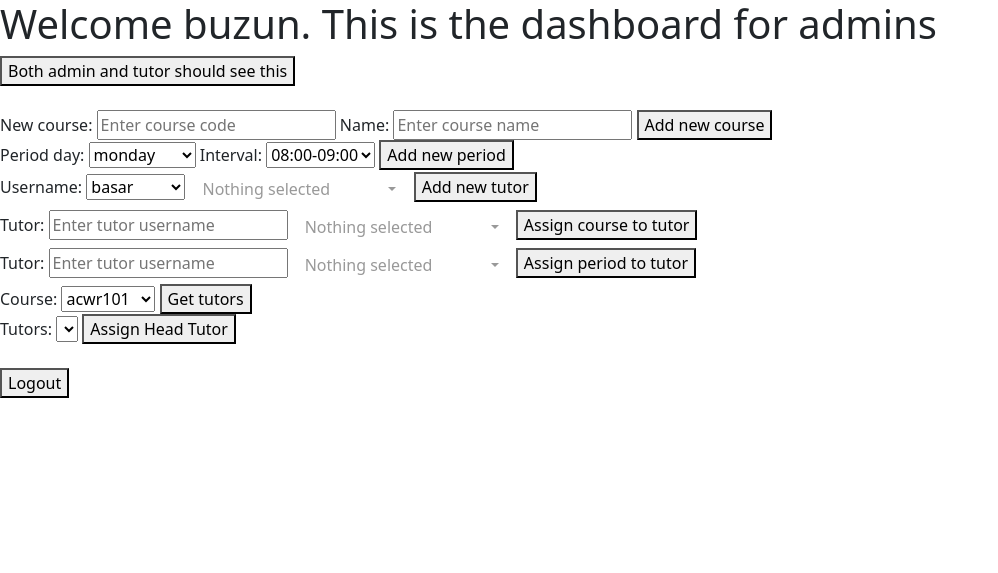
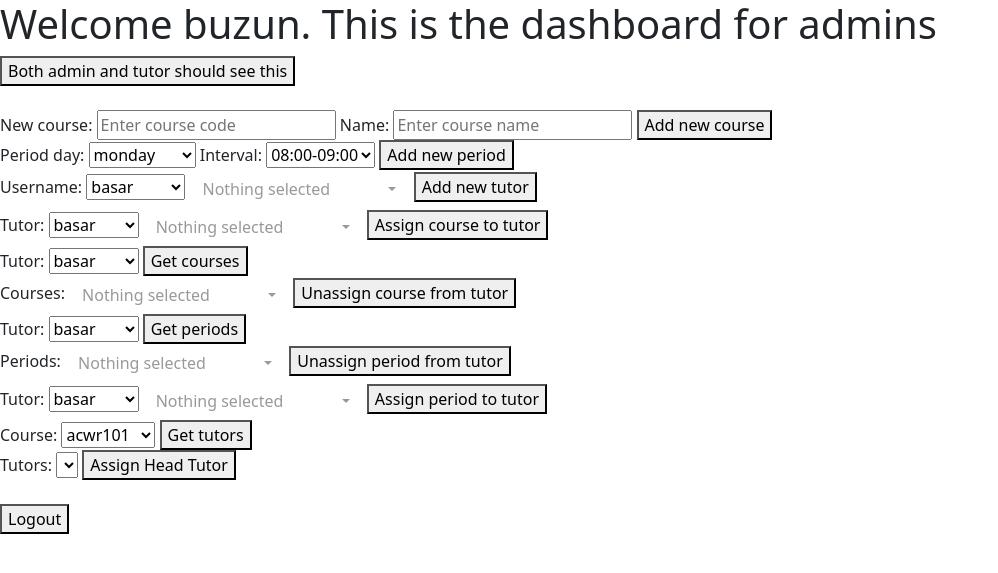
Before and after one commit to vakin18/Comp306_project, a Flask app: page /dashboard in a window 1280 px wide. Shown: the top 573 px of the page, without its empty margins (0-998 px from the left). Run offline with Flask 3, Linux system fonts and the light colour scheme; a user stored in the database is signed in; data comes from the database, SQL or seed files in the repository; both versions use the stored data as it was after the commit; lists and menus that the app fills with data are empty; parts of the project's set-up code (start-up, migrations or seed data) failed here and were passed over; some libraries are stand-ins or nearby versions.

Commit message:
Implement unassing course and period

```diff
--- a/app.py
+++ b/app.py
@@ -81,7 +81,7 @@
 
 @app.route('/assign-course', methods=['POST'])
 def assignCourse():
-    username = request.form.get('tutor')
+    username = request.form.get('all_tutors')
     courses = request.form.getlist('course_selection')
 
     for course in courses:
@@ -92,7 +92,7 @@
 
 @app.route('/addTutorPeriod', methods=['POST'])
 def addTutorPeriod():
-    tutor_username = request.form.get('tutor')
+    tutor_username = request.form.get('all_tutors')
     period_strings = request.form.getlist('period_selection')
 
 
@@ -102,6 +102,60 @@
         TPS.createTutorPeriod(tutor_username, day, interval)
 
     return redirect(url_for("dashboard"))
+
+
+
+@app.route('/select-tutor', methods=['GET'])
+def selectTutor():
+    selected_tutor = request.args.get("all_tutors")
+
+    periods = PS.getAllPeriods()
+    period_strings = PS.periodToString(periods)
+    all_courses = CS.getAllCourses()
+    all_tutors = TS.getAllTutors()
+    assigned_courses = CTS.getCoursesByTutor(selected_tutor)
+
+    return render_template('dashboard.html', username=session.get("username"), role='admin', periods=period_strings,
+                           courses=all_courses, selected_tutor=selected_tutor, assigned_courses=assigned_courses,
+                           all_tutors=all_tutors)
+
+@app.route('/unassign-course', methods=['POST'])
+def unassignCourse():
+    selected_tutor = request.form.get('all_tutors')
+    assigned_courses = request.form.getlist('course_selection')
+
+    for assigned_course in assigned_courses:
+        CTS.unassignCourse(selected_tutor, assigned_course)
+
+    return dashboard()
+
+
+
+
+@app.route('/select-tutor-for-period', methods=['GET'])
+def selectTutorForPeriod():
+    selected_tutor = request.args.get("all_tutors")
+
+    periods = PS.getAllPeriods()
+    period_strings = PS.periodToString(periods)
+    all_courses = CS.getAllCourses()
+    all_tutors = TS.getAllTutors()
+    assigned_periods = TPS.getPeriodsByTutor(selected_tutor)
+
+    return render_template('dashboard.html', username=session.get("username"), role='admin', periods=period_strings,
+                           courses=all_courses, selected_tutor=selected_tutor, assigned_periods=assigned_periods,
+                           all_tutors=all_tutors)
+
+
+@app.route('/unassign-period', methods=['POST'])
+def unassignPeriod():
+    selected_tutor = request.form.get('all_tutors')
+    assigned_periods = request.form.getlist('period_selection')
+
+    for assigned_period in assigned_periods:
+        TPS.unassignPeriod(selected_tutor, assigned_period)
+
+    return dashboard()
 
 
 @app.route('/selectCourse', methods=['GET'])
@@ -133,15 +187,16 @@
         period_strings = PS.periodToString(periods)
         students = US.getAllStudents()
         courses = CS.getAllCourses()
-
+        tutors = TS.getAllTutors()
         all_days, all_intervals = ALL_DAYS, ALL_INTERVALS
 
         return render_template('dashboard.html', username=session.get("username"), role=role,
                                periods=period_strings, courses=courses, students=students,
-                               all_days=all_days, all_intervals=all_intervals)
+                               all_days=all_days, all_intervals=all_intervals, all_tutors=tutors)
 
 
     return render_template('dashboard.html', username=session.get("username"), role=role)
+
 
 
 def get_ip_address():
--- a/repository/PeriodRepository.py
+++ b/repository/PeriodRepository.py
@@ -58,3 +58,12 @@
     period = getPeriod(day, interval)
 
     return not (period is None)
+
+def getDayAndInterval(period_id):
+    c, conn = Repo.getCursorAndConnection()
+    c.execute(
+        f"SELECT day, interval FROM {DB.periods} WHERE id = ?", (period_id[0],))
+
+    day, interval = c.fetchone()
+    conn.close()
+    return day, interval
--- a/repository/UserRepository.py
+++ b/repository/UserRepository.py
@@ -135,6 +135,20 @@
 
     return not (user is None)
 
+def removeTutorIfNoCourse(tutor_name: str):
+    c, conn = Repo.getCursorAndConnection()
+
+    query = f"""DELETE FROM {DB.tutors} WHERE
+              username = '{tutor_name}' and
+              '{tutor_name}' NOT IN (SELECT tutor_name FROM {DB.course_tutor}) """
+
+    print(query)
+
+    c.execute(query)
+
+    conn.commit()
+    conn.close()
+
 
 def encrypt_password(password: str):
     """
--- a/service/PeriodService.py
+++ b/service/PeriodService.py
@@ -4,7 +4,7 @@
 def periodToString(periods):
     periodStrings = []
     for period in periods:
-        periodStrings.append(f'{period[PeriodModel.day]}, {period[PeriodModel.interval]}')
+        periodStrings.append(f'{period[0]}, {period[1]}')
 
     return periodStrings
 
@@ -12,6 +12,10 @@
 def getAllPeriods():
     period_tuples = PR.getAllPeriods()
     return period_tuples
+
+def getPeriod(day, interval):
+    return PR.getPeriod(day, interval)
+
 
 def stringToPeriod(period_strings):
     periods = []
@@ -29,3 +33,11 @@
         return
 
     PR.createPeriod(day, interval)
+    return
+
+def getDayAndInterval(period_id):
+    print(f'period id: {period_id}')
+    day, interval = PR.getDayAndInterval(period_id)
+    period_string = periodToString([(day, interval)])[0]
+
+    return period_string
--- a/service/TutorService.py
+++ b/service/TutorService.py
@@ -9,3 +9,6 @@
     tutors_tuple = CTR.getTutorsByCourse(courseCode)
     tutors_list = [tutor[0] for tutor in tutors_tuple]
     return tutors_list
+
+def removeTutorIfNoCourse(tutor_name: str):
+    UR.removeTutorIfNoCourse(tutor_name)
--- a/service/UserService.py
+++ b/service/UserService.py
@@ -30,7 +30,6 @@
 
     for course in courses:
         CTS.createCourseTutor(course, username)
-
 
 
 def getUserByUsername(username: str):
--- a/templates/dashboard.html
+++ b/templates/dashboard.html
@@ -98,8 +98,14 @@
 
     <div class="buttons">
         <form action="/assign-course" method="POST">
-            <label for="tutor">Tutor:</label>
-            <input type="text" id="tutor" name="tutor" placeholder="Enter tutor username" required>
+            <label for="all_tutors">Tutor:</label>
+            <select id="all_tutors" name="all_tutors">
+                {% if all_tutors %}
+                {% for tutor in all_tutors %}
+                <option value="{{tutor}}" {% if selected_tutor and tutor==selected_tutor %} selected {% endif %}> {{tutor}} </option>
+                {% endfor %}
+                {% endif %}
+            </select>
 
             <select id="course_selection" name="course_selection" class="selectpicker" multiple
                 aria-label="size 3 select example">
@@ -112,11 +118,71 @@
         </form>
     </div>
 
+    <div class="buttons">
+        <form action="/select-tutor" method="GET">
+            <label for="tutor">Tutor:</label>
+            <select id="all_tutors" name="all_tutors">
+                {% if all_tutors %}
+                {% for tutor in all_tutors %}
+                <option value="{{tutor}}" {% if selected_tutor and tutor==selected_tutor %} selected {% endif %}> {{tutor}} </option>
+                {% endfor %}
+                {% endif %}
+            </select>
+            <button>Get courses</button>
+        </form>
+
+        <form action="/unassign-course" method="POST">
+            <label for="course_selection">Courses:</label>
+            <select id="course_selection" name="course_selection" class="selectpicker" multiple
+                aria-label="size 3 select example">
+                {% for assigned_course in assigned_courses %}
+                <option value="{{assigned_course}}">{{assigned_course}}</option>
+                {% endfor %}
+            </select>
+
+            <input type="hidden" id="all_tutors" name="all_tutors" value={{selected_tutor}}>
+            <button>Unassign course from tutor</button>
+        </form>
+    </div>
+
+
+    <div class="buttons">
+        <form action="/select-tutor-for-period" method="GET">
+            <label for="tutor">Tutor:</label>
+            <select id="all_tutors" name="all_tutors">
+                {% if all_tutors %}
+                {% for tutor in all_tutors %}
+                <option value="{{tutor}}" {% if selected_tutor and tutor==selected_tutor %} selected {% endif %}> {{tutor}} </option>
+                {% endfor %}
+                {% endif %}
+            </select>
+            <button>Get periods</button>
+        </form>
+
+        <form action="/unassign-period" method="POST">
+            <label for="period_selection">Periods:</label>
+            <select id="period_selection" name="period_selection" class="selectpicker" multiple
+                aria-label="size 3 select example">
+                {% for assigned_period in assigned_periods %}
+                <option value="{{assigned_period}}">{{assigned_period}}</option>
+                {% endfor %}
+            </select>
+
+            <input type="hidden" id="all_tutors" name="all_tutors" value={{selected_tutor}}>
+            <button>Unassign period from tutor</button>
+        </form>
+    </div>
 
     <div class="buttons">
         <form action="/addTutorPeriod" method="POST">
-            <label for="tutor">Tutor:</label>
-            <input type="text" id="tutor" name="tutor" placeholder="Enter tutor username" required>
+            <label for="all_tutors">Tutor:</label>
+            <select id="all_tutors" name="all_tutors">
+                {% if all_tutors %}
+                {% for tutor in all_tutors %}
+                <option value="{{tutor}}" {% if selected_tutor and tutor==selected_tutor %} selected {% endif %}> {{tutor}} </option>
+                {% endfor %}
+                {% endif %}
+            </select>
 
             <select id="period_selection" name="period_selection" class="selectpicker" multiple
                 aria-label="size 3 select example">
```
Also changed, not shown: repository/CourseTutorRepository.py (+28 -0 lines), repository/TutorPeriodRepository.py (+18 -2 lines), service/CourseTutorService.py (+29 -0 lines), service/TutorPeriodService.py (+20 -0 lines), project_db.db.
